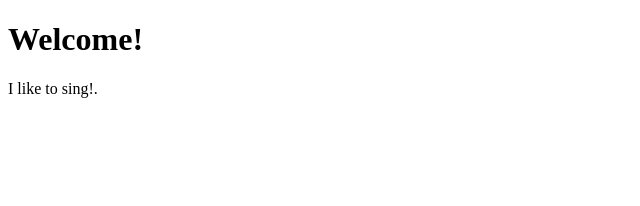
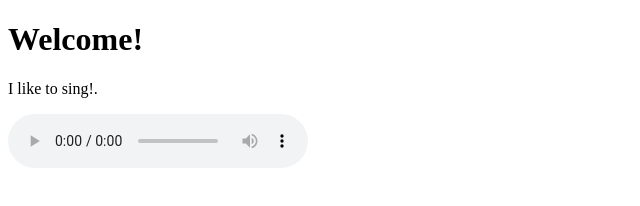
Before and after one commit to MeredithChristian1/welcometomysite, a plain HTML site: page index.html in a window 1280 px wide. Shown: the whole page, without its empty margins (0-640 px from the left). Drawn offline with Linux system fonts and the light colour scheme.

Commit message:
Update index.html

```diff
--- a/index.html
+++ b/index.html
@@ -3,5 +3,13 @@
   <body>
       <h1>Welcome!</h1>
       <p>I like to sing!.</p>
-   </body>
+
+  <div>
+      <audio controls>
+          <source src="domiso.mp3" type="audio/mpeg">
+          Your browser does not support the audio tag.
+      </audio>
+    </div>
+
+  </body>
 </html>
```
